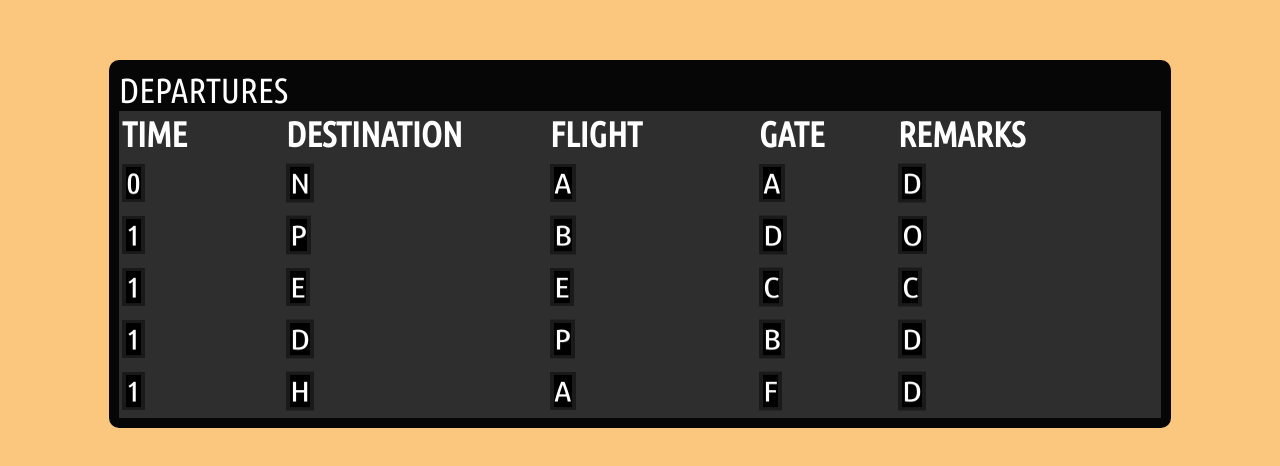
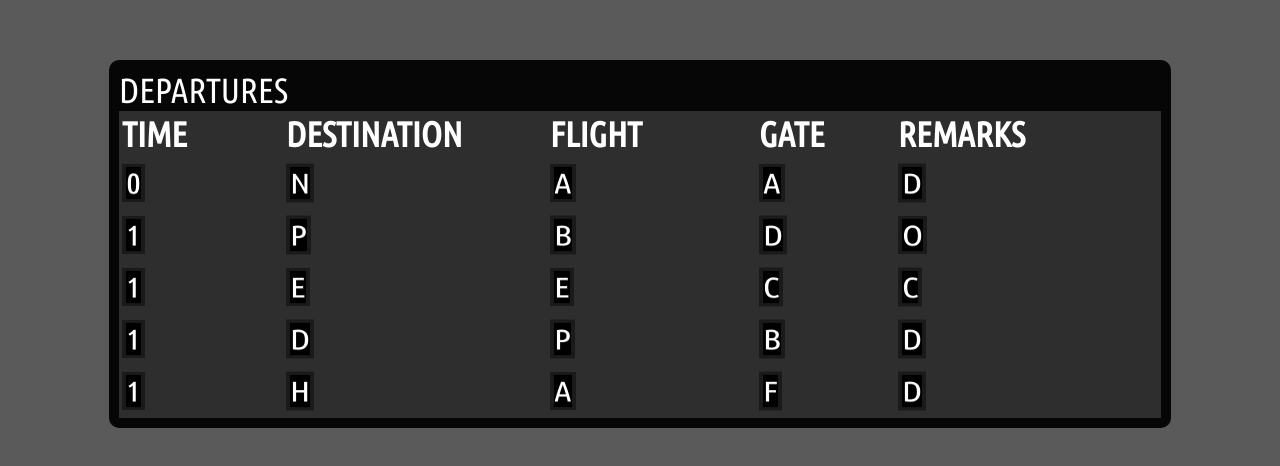
Before and after one commit to agus2k1/Flight-table, a plain HTML site: page index.html in a window 1280 px wide. Shown: the part 164-630 px from the top of the page. Drawn offline with Linux system fonts and the light colour scheme.

Commit message:
Update main.css

```diff
--- a/css/main.css
+++ b/css/main.css
@@ -24,7 +24,7 @@ body {
     justify-content: center;
     align-items: center;
     height: 100vh;
-    background-color: rgb(251,199,127);
+    background-color: rgba(0, 0, 0, 0.648);
 }
 
 .departures {
```
